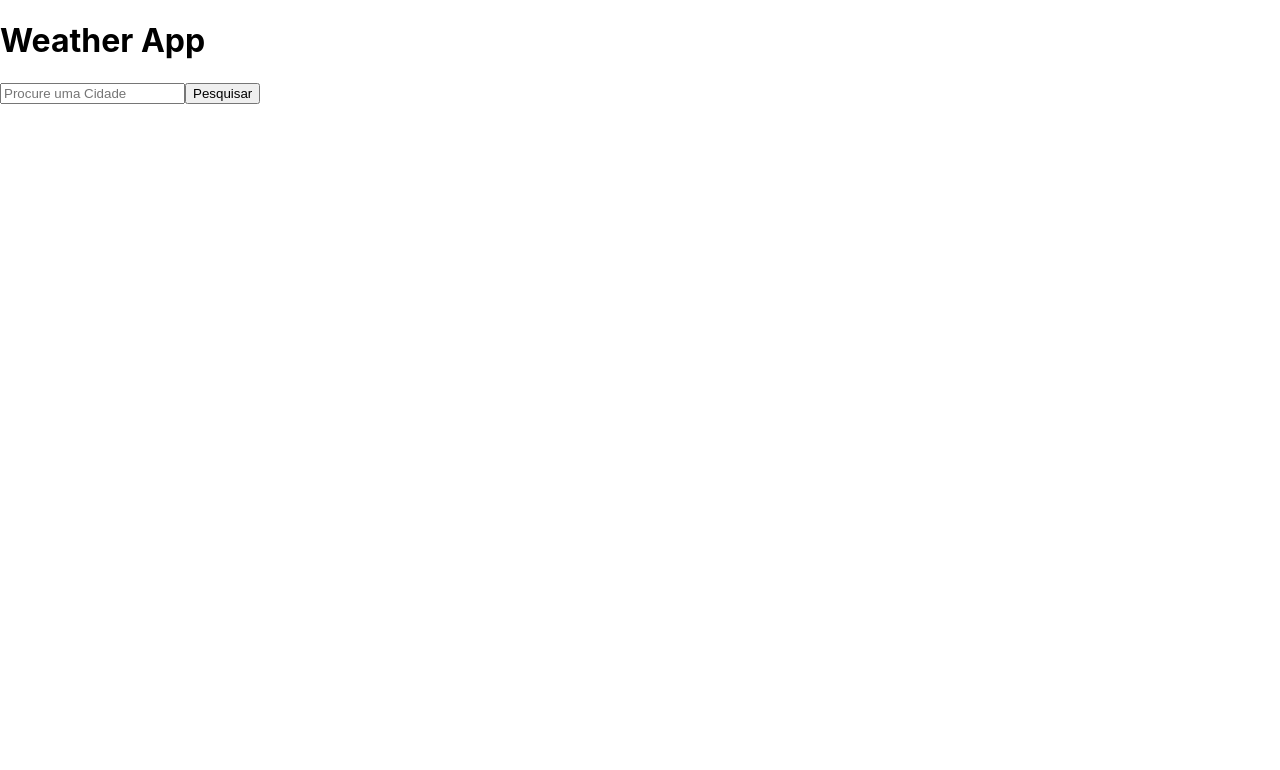
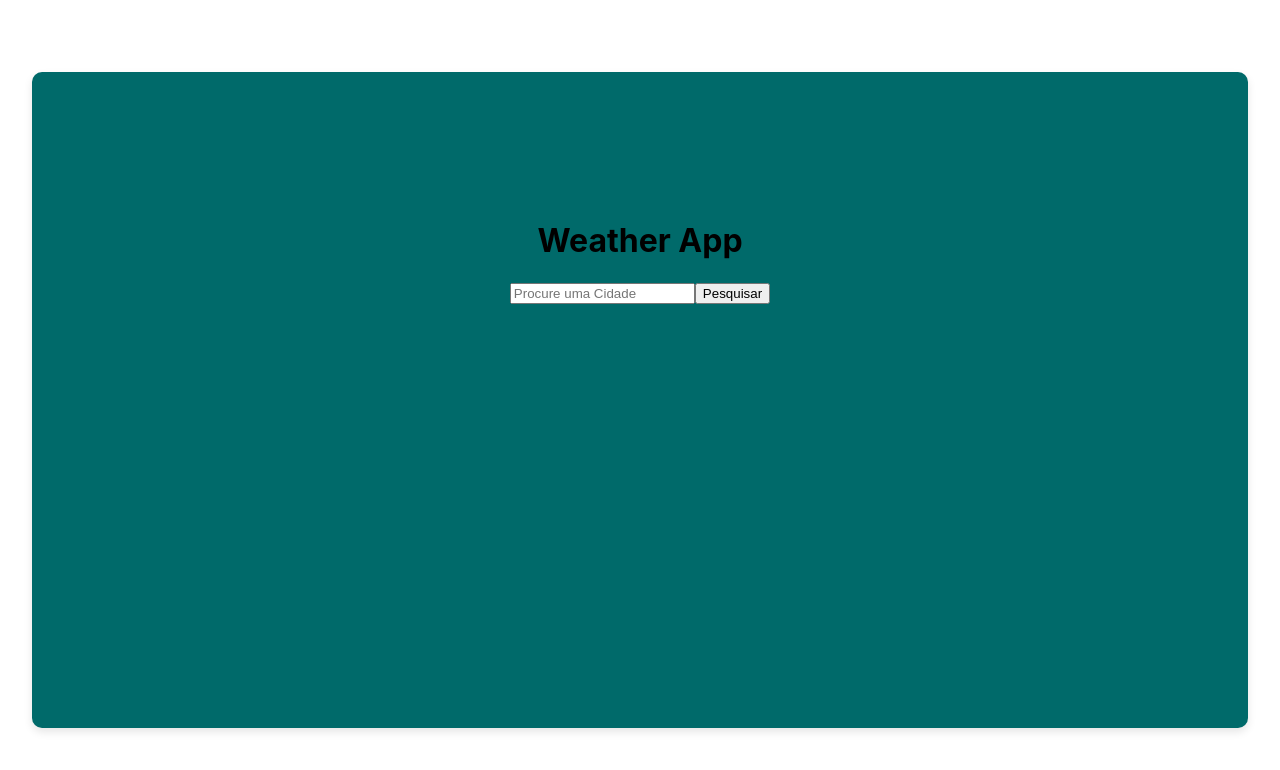
Before and after one commit to gezinnn/weatherapp, a React (Create React App) app: page / in a window 1280 px wide. Shown: the top 770 px of the page. Built offline with nearby package versions, Linux system fonts and the light colour scheme.

Commit message:
começando a estilizar o app

```diff
--- a/src/Pages/WeatherApp.jsx
+++ b/src/Pages/WeatherApp.jsx
@@ -2,25 +2,26 @@ import React, { useState } from "react";
 import styles from "../Pages/WeatherApp.module.css";
 
 const api = {
-  key: "",
+  key: "aa55592c2af69d3005493afabc90cb08",
   base: "https://api.openweathermap.org/data/2.5/",
 };
 
 export default function WeatherApp() {
-  const [ search, setSearch ] = useState("");
-  const [ weather, setWeather ] = useState({})
+  const [search, setSearch] = useState("");
+  const [weather, setWeather] = useState({});
 
   const searchPressed = () => {
     fetch(`${api.base}weather?q=${search}&units=metric&APPID=${api.key}`)
       .then((res) => res.json())
       .then((result) => {
-        console.log(result)
+        console.log(result);
         setWeather(result);
       });
   };
 
   return (
     <div className={styles.container}>
+      <div className={styles.content}>
         <div className={styles.appheader}>
           <h1>Weather App</h1>
         </div>
@@ -33,7 +34,6 @@ export default function WeatherApp() {
             />
 
             <button onClick={searchPressed}>Pesquisar</button>
-
           </div>
 
           {typeof weather.main !== "undefined" ? (
@@ -42,15 +42,11 @@ export default function WeatherApp() {
               <p>{weather.main.temp}°C</p>
               <p>{weather.weather[0].main}</p>
               <p>{weather.weather[0].description}</p>
-
-
             </div>
           ) : (
             ""
           )}
-
-
-
+        </div>
       </div>
     </div>
   );
--- a/src/Pages/WeatherApp.module.css
+++ b/src/Pages/WeatherApp.module.css
@@ -0,0 +1,19 @@
+.container {
+    display: flex;
+    flex-direction: column;
+    justify-content: center;
+    align-items: center;
+    width: 100vw;
+    height: 100vh;
+    background-color: #fff;
+  }
+
+  .content {
+    width: 75%;
+    height: 50%;
+    background-color: #006a6a;
+    border-radius: 10px;
+    padding: 10%;
+    box-shadow: 0px 4px 8px rgba(0, 0, 0, 0.1);
+    text-align: center;
+  }
```
Lines whose indentation alone changed are shown as unchanged.
